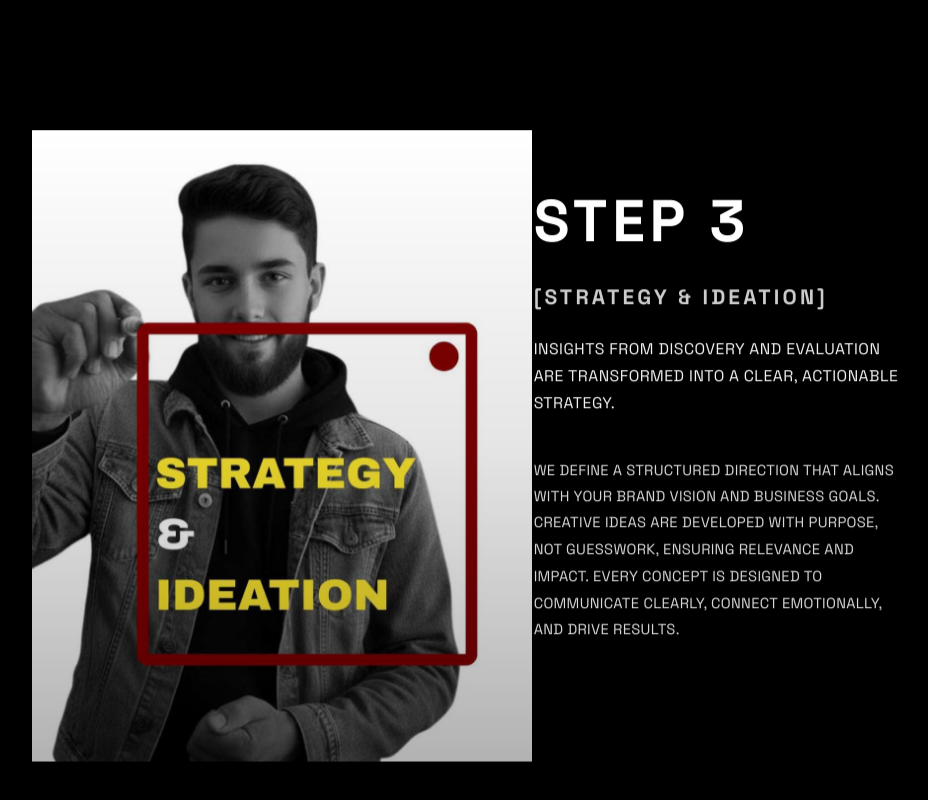
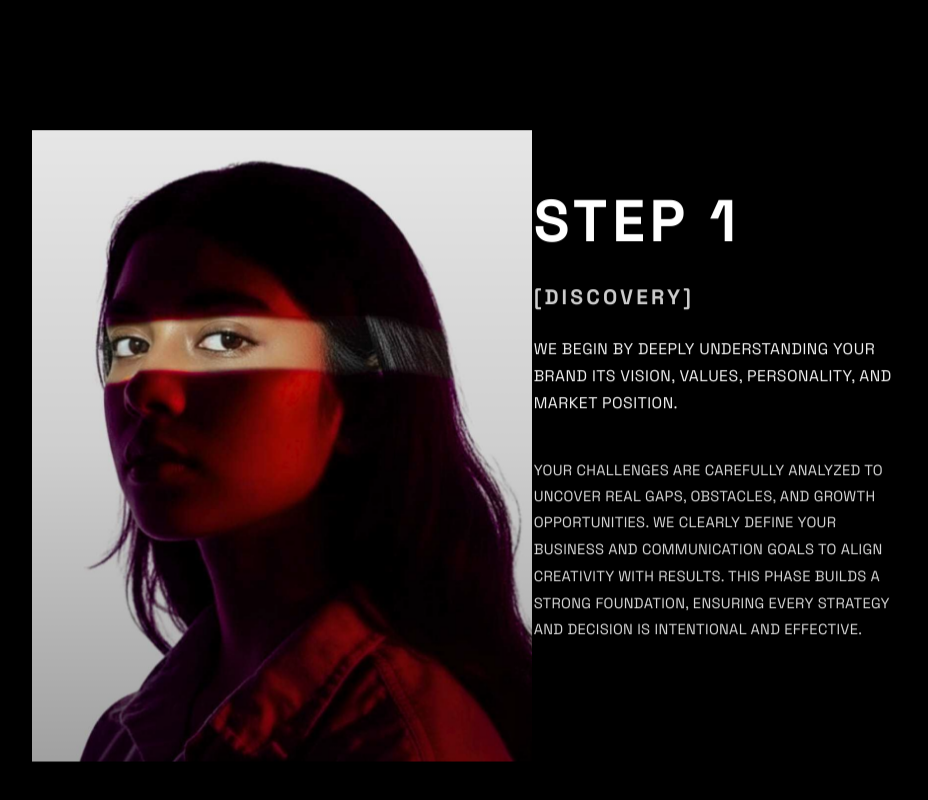
Before and after one commit to tcetamitpandey/creative-agency, a React (Vite) app: page / in a window 1280 px wide. Shown: the part 9036-9836 px from the top of the page, without its empty margins (144-1072 px from the left). Built offline with nearby package versions, Linux system fonts and the light colour scheme.

Commit message:
fix cube img ordering issue

```diff
--- a/src/components/DualHero.jsx
+++ b/src/components/DualHero.jsx
@@ -7,14 +7,14 @@ const isMobile = window.innerWidth < 900
 
 const teamMembers = [
   {
-    id: 3,
-    name: isMobile ? "STEP 1" : "STEP 3",
-    role: "Strategy & Ideation",
-    quote: "Insights from discovery and evaluation are transformed into a clear, actionable strategy.",
-    bio: `We define a structured direction that aligns with your brand vision and business goals.
-Creative ideas are developed with purpose, not guesswork, ensuring relevance and impact.
-Every concept is designed to communicate clearly, connect emotionally, and drive results.`,
-    imageUrl: "./Strategy_ideation.jpg",
+    id: 1,
+    name: "STEP 1",
+    role: "Discovery",
+    quote: "We begin by deeply understanding your brand its vision, values, personality, and market position.",
+    bio: `Your challenges are carefully analyzed to uncover real gaps, obstacles, and growth opportunities.
+We clearly define your business and communication goals to align creativity with results.
+This phase builds a strong foundation, ensuring every strategy and decision is intentional and effective.`,
+    imageUrl: "discovery.jpg",
   },
   {
     id: 2,
@@ -24,17 +24,17 @@ Every concept is designed to communicate clearly, connect emotionally, and drive
     bio: `What’s working is identified and strengthened to build on proven success.
 What’s not delivering results is analyzed to understand gaps and inefficiencies.
 Clear opportunities for improvement are defined, setting the stage for smarter, more effective solutions.`,
-    imageUrl: "./execution_optimization.jpg",
+    imageUrl: isMobile ? "./Evaluation.jpg" :  "./execution_optimization.jpg",
   },
   {
-    id: 1,
-    name: isMobile ? "STEP 3" : "STEP 1",
-    role: "Discovery",
-    quote: "We begin by deeply understanding your brand its vision, values, personality, and market position.",
-    bio: `Your challenges are carefully analyzed to uncover real gaps, obstacles, and growth opportunities.
-We clearly define your business and communication goals to align creativity with results.
-This phase builds a strong foundation, ensuring every strategy and decision is intentional and effective.`,
-    imageUrl: "discovery.jpg",
+    id: 3,
+    name: "STEP 3",
+    role: "Strategy & Ideation",
+    quote: "Insights from discovery and evaluation are transformed into a clear, actionable strategy.",
+    bio: `We define a structured direction that aligns with your brand vision and business goals.
+Creative ideas are developed with purpose, not guesswork, ensuring relevance and impact.
+Every concept is designed to communicate clearly, connect emotionally, and drive results.`,
+    imageUrl: "./Strategy_ideation.jpg",
   },
   {
     id: 4,
@@ -44,7 +44,7 @@ This phase builds a strong foundation, ensuring every strategy and decision is i
     bio: `Each element is executed in alignment with the defined strategy and brand direction.
 Performance is continuously monitored using data-driven insights and real metrics.
 Based on results, we refine, optimize, and improve to maximize impact and long-term effectiveness`,
-    imageUrl: "./Evaluation.jpg",
+    imageUrl: isMobile ?  "./execution_optimization.jpg" :  "./Evaluation.jpg",
   }
 ];
 
```
